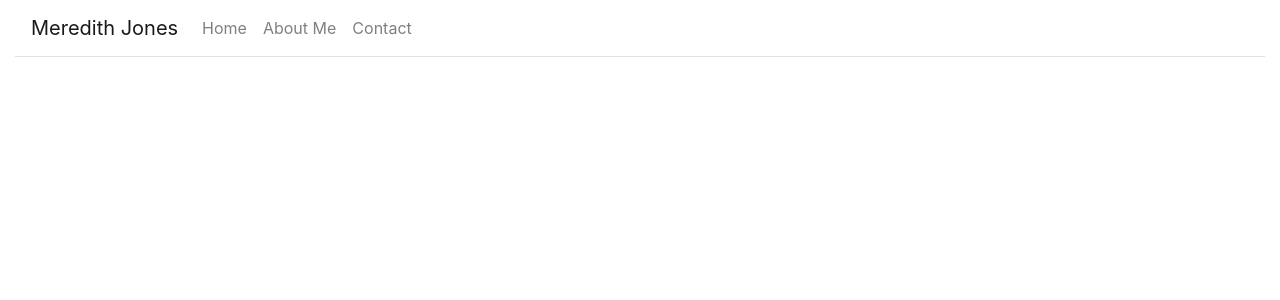
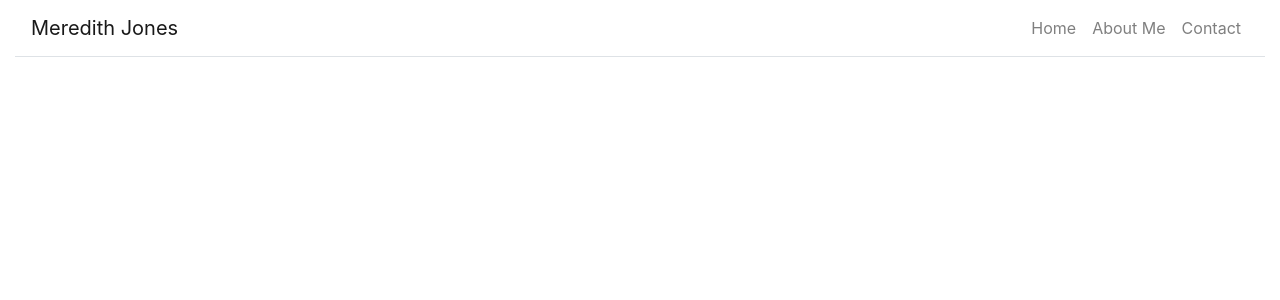
Before and after one commit to meredithajones/2021-Portfolio, a React (Create React App) app: page / in a window 1280 px wide. Shown: the top 300 px of the page. Built offline with nearby package versions, Linux system fonts and the light colour scheme.

Commit message:
Added collapse burger to navbar

```diff
--- a/src/App.js
+++ b/src/App.js
@@ -33,13 +33,13 @@ class App extends React.Component {
       <Router>
         <Container ClassName="p-0" fluid={true}>
 
-      <Navbar className="border-bottom">
+      <Navbar className="border-bottom" bg= "transparent" expand="lg">
       <Navbar.Brand>
         Meredith Jones
       </Navbar.Brand>
-      <Navbar.Toggle aria-controls="navnar-toggle" />
+      <Navbar.Toggle ClassName="border-0" aria-controls="navnar-toggle" />
       <Navbar.Collapse id="navbar.toggle">
-      <Nav>
+      <Nav className="ml-auto">
       <Link className="nav-link" to="/">Home</Link>
       <Link className="nav-link" to="/">About Me</Link>
       <Link className="nav-link" to="/">Contact</Link>
```
